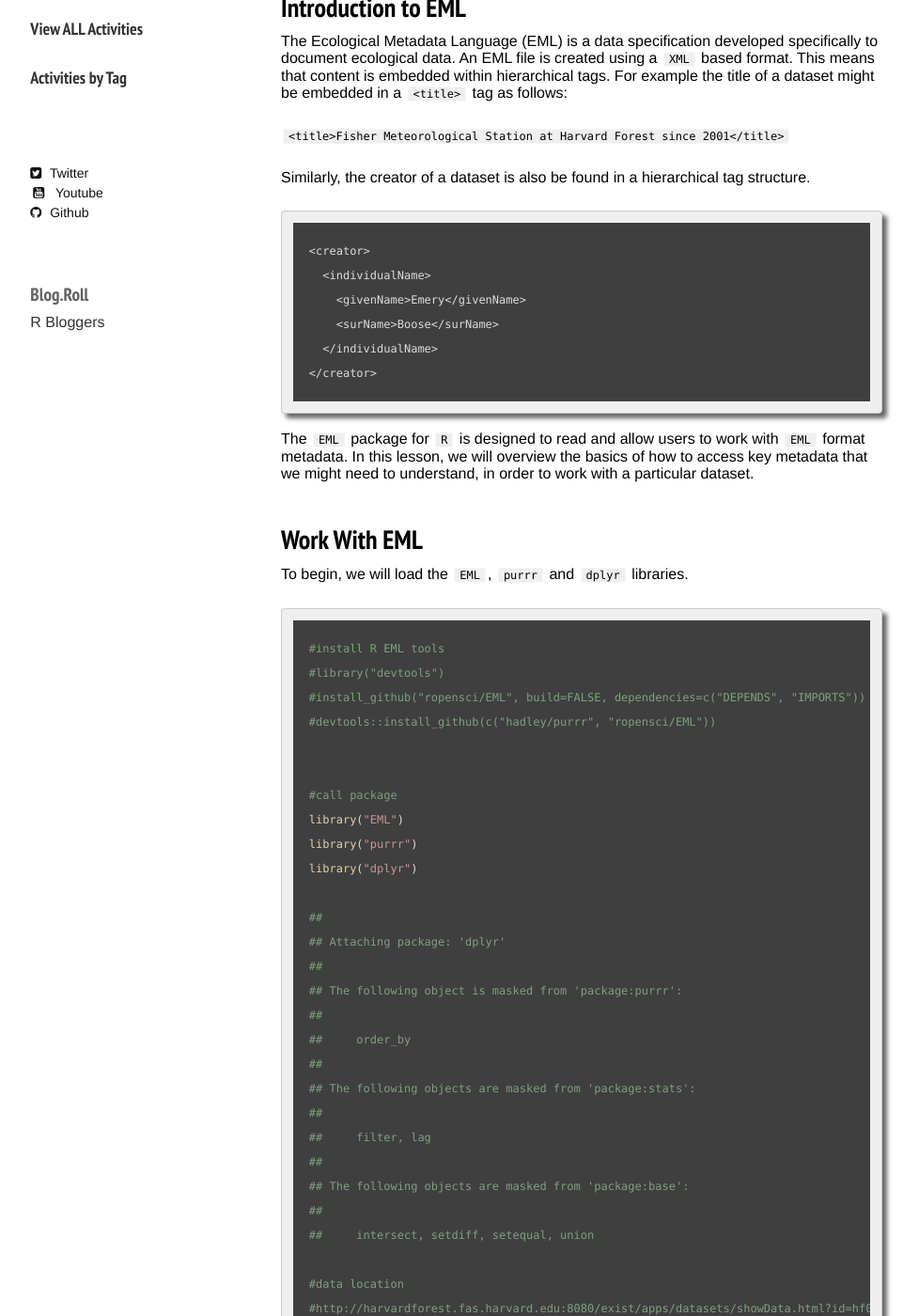
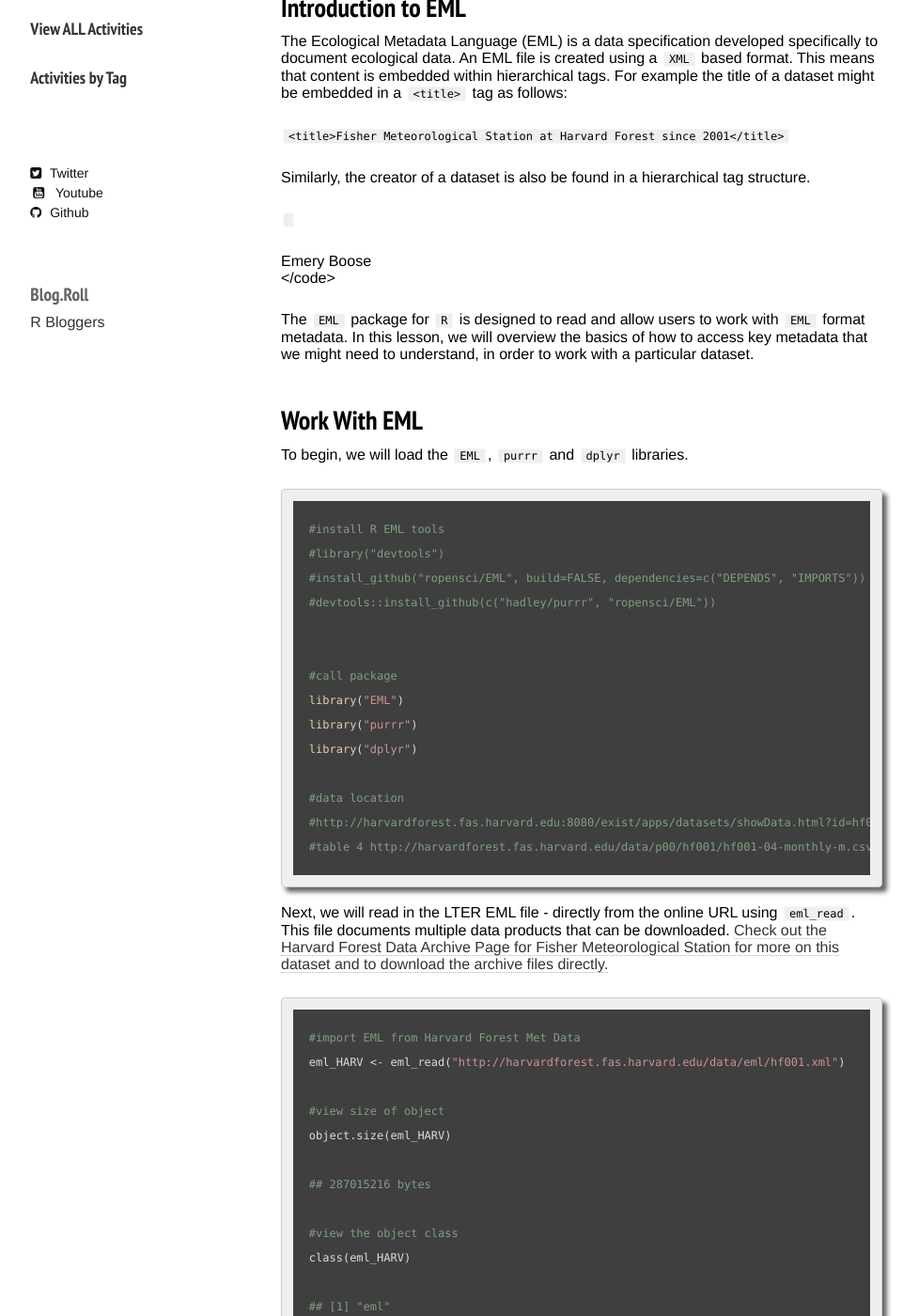
Before and after one commit to lwasser/NEON-Lesson-Building-Data-Skills, a Jekyll site: the page built from _posts/EML/2015-12-12-Intro-to-EML.md, in a window 1280 px wide and 1400 px high, scrolled down 1225 px. Shown: the whole window at 94% size, without its empty margins (21-999 px from the left). Built offline with Jekyll 4.4.1, drawn with Linux system fonts in a browser that asks for light colours; nearby versions of some CDN libraries.

Commit message:
updating EML lesson 2

````diff
--- a/_posts/EML/2015-12-12-Intro-to-EML.Rmd
+++ b/_posts/EML/2015-12-12-Intro-to-EML.Rmd
@@ -46,14 +46,14 @@ the title of a dataset might be embedded in a `<title>` tag as follows:
 Similarly, the creator of a dataset is also be found in a hierarchical tag
 structure.
 
-```
+<code>
 <creator>
   <individualName>
     <givenName>Emery</givenName>
     <surName>Boose</surName>
   </individualName>
 </creator>
-```
+</code>
 
 The `EML` package for `R` is designed to read and allow users to work with `EML`
 format metadata. In this lesson, we will overview the basics of how to access
--- a/_posts/EML/2015-12-12-Intro-to-EML.md
+++ b/_posts/EML/2015-12-12-Intro-to-EML.md
@@ -46,14 +46,14 @@ the title of a dataset might be embedded in a `<title>` tag as follows:
 Similarly, the creator of a dataset is also be found in a hierarchical tag
 structure.
 
-```
+<code>
 <creator>
   <individualName>
     <givenName>Emery</givenName>
     <surName>Boose</surName>
   </individualName>
 </creator>
-```
+</code>
 
 The `EML` package for `R` is designed to read and allow users to work with `EML`
 format metadata. In this lesson, we will overview the basics of how to access
@@ -75,21 +75,6 @@ To begin, we will load the `EML`, `purrr` and `dplyr` libraries.
     library("EML")
     library("purrr")
     library("dplyr")
-
-    ##
-    ## Attaching package: 'dplyr'
-    ##
-    ## The following object is masked from 'package:purrr':
-    ##
-    ##     order_by
-    ##
-    ## The following objects are masked from 'package:stats':
-    ##
-    ##     filter, lag
-    ##
-    ## The following objects are masked from 'package:base':
-    ##
-    ##     intersect, setdiff, setequal, union
 
     #data location
     #http://harvardforest.fas.harvard.edu:8080/exist/apps/datasets/showData.html?id=hf001
````
